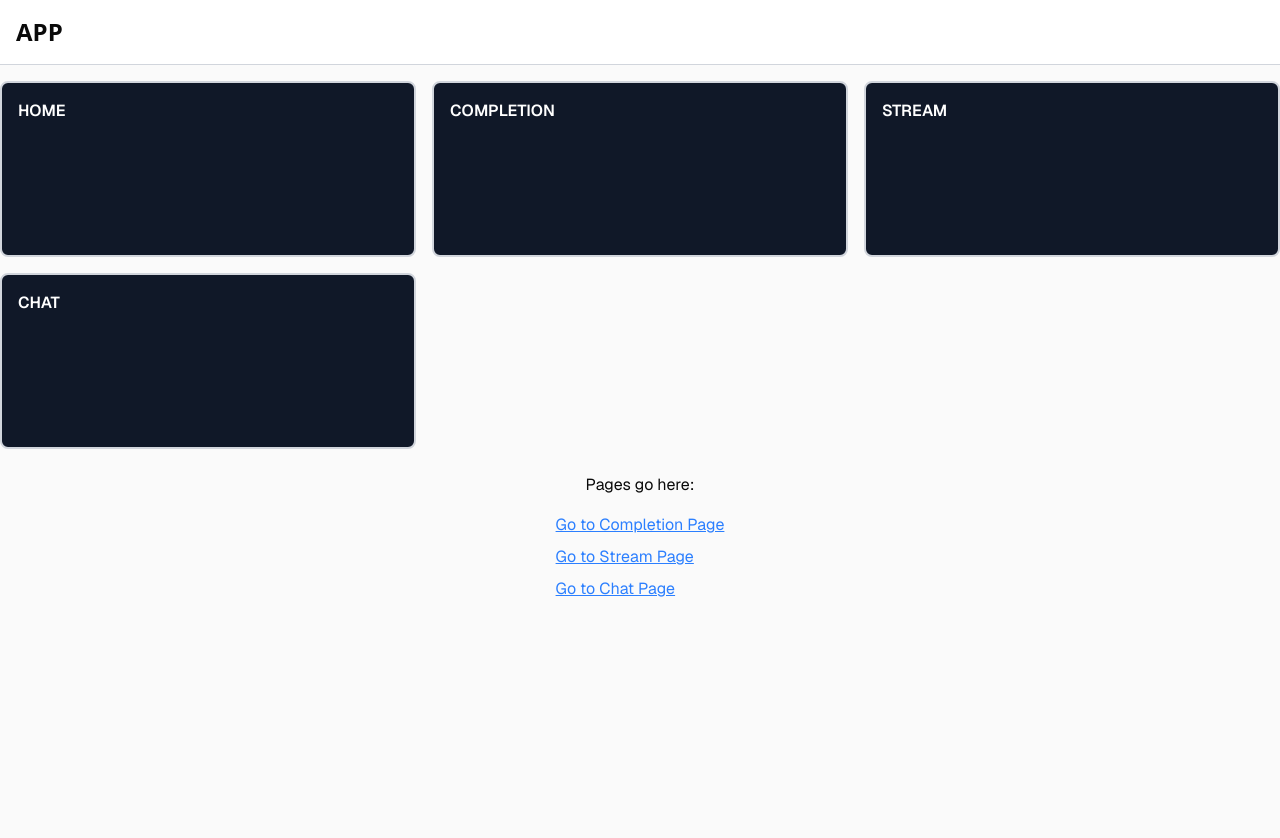
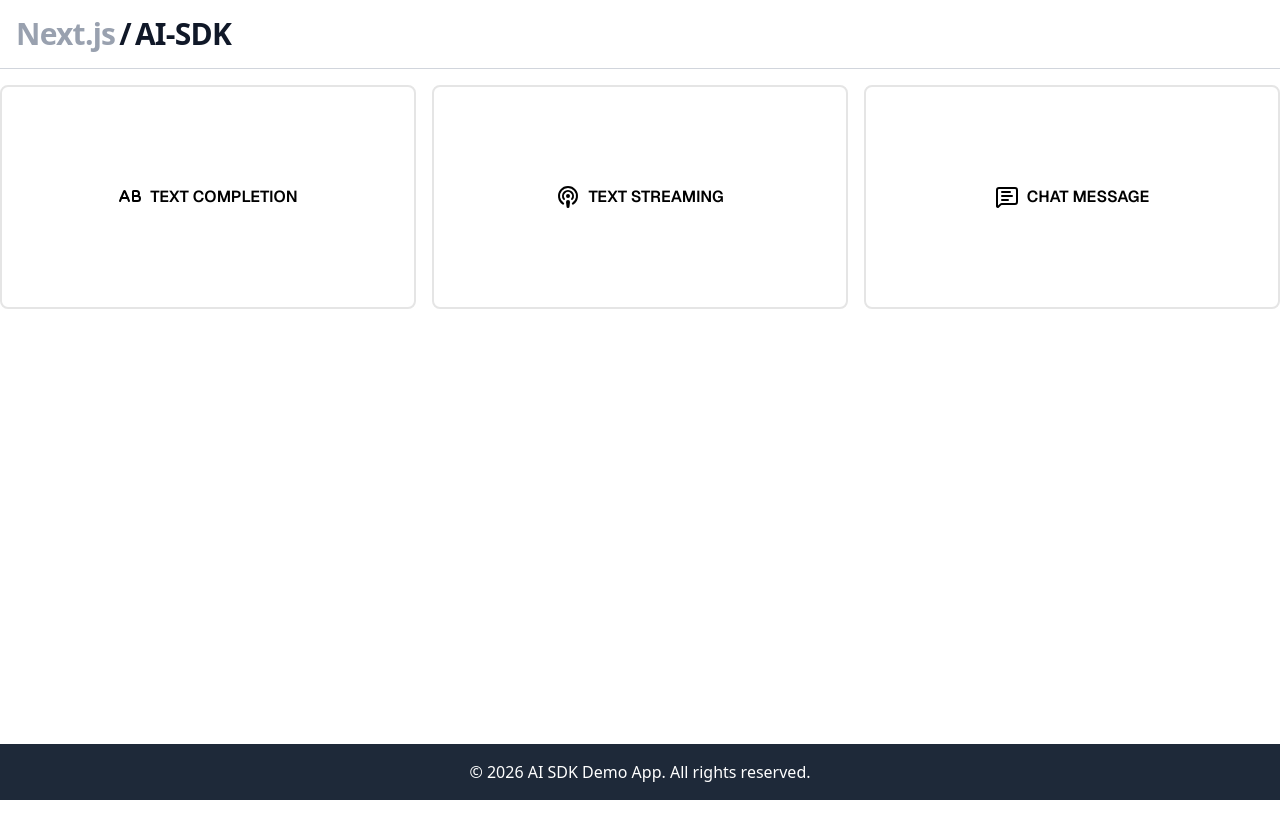
Before and after one commit to Harsh531/vercel-ai-sdk-next-ts, a Next.js app: page / in a window 1280 px wide. Shown: the top 838 px of the page. After the commit the page ends 800 px from the top, so only its background shows below. Built offline with nearby package versions, Linux system fonts and the light colour scheme.

Commit message:
UI enhancement

```diff
--- a/src/app/components/appbar.tsx
+++ /dev/null
@@ -1,17 +0,0 @@
-import Navigations from "./Navigations";
-
-
-export default function AppBar() {
-
-  return (
-    <header className="flex sticky top-0 left-0 z-50 backdrop-blur-sm items-center justify-between border-b border-gray-300 p-4">
-      <div className="flex items-center">
-        <h1 className="text-2xl font-bold">APP</h1>
-      </div>
-      <div className="">
-        <Navigations />
-      </div>
-
-    </header>
-  )
-}
--- a/src/app/layout.tsx
+++ b/src/app/layout.tsx
@@ -1,7 +1,8 @@
 import type { Metadata } from "next";
 import { Geist, Geist_Mono } from "next/font/google";
 import "./globals.css";
-import AppBar from "./components/appbar";
+import AppBar from "../components/appbar";
+import Footer from "@/components/footer";
 
 const geistSans = Geist({
   variable: "--font-geist-sans",
@@ -29,13 +30,15 @@
       <body
         className={`${geistSans.variable} ${geistMono.variable} antialiased`}
       >
-        <div className="flex-1 flex flex-col">
+        <div className="flex-1 flex flex-col min-h-screen overflow-hidden">
           {/* AppBar would go here */}
           <AppBar />
 
-           <div className="flex-1 flex flex-col">
-              {children}
-           </div>
+          <main className="relative flex-1 flex flex-col max-h-[85vh] overflow-hidden">
+            {children}
+          </main>
+
+          <Footer />
         </div>
       </body>
     </html>
--- a/src/app/page.tsx
+++ b/src/app/page.tsx
@@ -1,39 +1,25 @@
+import { CaseUpper, MessageSquareText, Podcast } from "lucide-react";
 import Image from "next/image";
 import Link from "next/link";
 
 export default function Home() {
   return (
-    <div className="flex flex-col gap-2 min-h-screen min-w-full max-w-full items-center justify-center bg-zinc-50 font-sans dark:bg-black">
+    <div className="flex flex-col gap-2 min-h-full min-w-full max-w-full items-center justify-center  font-sans dark:bg-black">
 
+      <div className="flex flex-col flex-1 container max-w-7xl py-4 ">
+        <div className="grid grid-cols-3 gap-4 w-full h-full ">
+          {
+            [{ name: "Text Completion", path: "/ui/completion" , icon : <CaseUpper />}, { name: "Text Streaming", path: "/ui/stream" , icon : <Podcast />}, { name: "Chat Message", path: "/ui/chat", icon : <MessageSquareText /> }].map(pathData => (
+              <div key={pathData.path} className="flex flex-col items-center justify-center h-56 p-4 border-2  rounded-md text-black  transition-all ease-in  hover:border-gray-800 hover:bg-amber-100" >
+                <Link href={pathData.path} className="uppercase font-semibold flex items-center justify-center gap-2 h-full w-full">
+                {pathData.icon}
+                {pathData.name}
+                </Link>
+              </div>
+            ))
+          }
 
-<div className="grid grid-cols-3 gap-4 container max-w-7xl   py-4">
- {
-                    [{ name: "Home", path: "/" }, { name: "Completion", path: "/ui/completion" }, { name: "Stream", path: "/ui/stream" }, { name: "Chat", path: "/ui/chat" }].map(pathData => (
-                        <div key={pathData.path} className="flex flex-col items-center justify-center h-44 p-4 border-2 border-gray-300 rounded-md bg-gray-900 text-white  transition-all ease-in hover:border-4 hover:border-gray-600" >
-                            <Link href={pathData.path} className="uppercase font-semibold hover:underline h-full w-full">{pathData.name}</Link>
-                        </div>
-                    ))
-                }
-
-</div>
-
-
-
-
-      <h2>
-        Pages go here:
-      </h2>
-
-      <div className="flex-1 flex flex-col gap-2 px-4 py-2">
-        <Link href="/ui/completion" className="text-blue-500 underline">
-          Go to Completion Page
-        </Link>
-        <Link href="/ui/stream" className="text-blue-500 underline">
-          Go to Stream Page
-        </Link>
-        <Link href="/ui/chat" className="text-blue-500 underline">
-          Go to Chat Page
-          </Link>
+        </div>
       </div>
 
     </div>
--- a/src/app/ui/chat/page.tsx
+++ b/src/app/ui/chat/page.tsx
@@ -2,6 +2,7 @@
 "use client";
 
 import { useChat } from "@ai-sdk/react";
+import { Bot, User } from "lucide-react";
 import React, { useState } from "react";
 
 export default function ChatPage() {
@@ -15,22 +16,46 @@
     }
 
     return (
-        <div className="flex flex-col w-full max-w-md py-24 mx-auto stretch">
+        <div className="flex flex-1 px-4 py-4 relative overflow-hidden">
+            <div className="flex flex-col rounded-sm w-full border  mx-auto  relative  container overflow-y-auto ">
+
+
+                <div className="flex-1 flex flex-col max-h-[470vh] overflow-hidden">
+
+                    <div className="flex p-4 border-b  border-gray-300">
+                        <h2 className="text-lg font-semibold">Chat Message</h2>
+                    </div>
+                    <div className="flex flex-col min-h-[87%] h-fit overflow-y-auto w-full   mx-auto stretch relative  ">
                         {error && (
                             <div className="text-red-500 mb-4">{error.message}</div>
                         )}
 
+
+                        {(status === "submitted" || status === "streaming") && (
+                            <div className="mb-4 p-4">
+                                <div className="flex items-center gap-2">
+                                    <div className="animate-spin rounded-full h-4 w-4 border-b-2 border-blue-400"></div>
+                                </div>
+                            </div>
+                        )}
+
+
                         {/* message area */}
-            {messages?.map((message) => {
+                        {messages?.length === 0 ? (
+                            <div>
+                                <p className="text-center text-gray-500 mt-4">No messages yet. Start the conversation!</p>
+                            </div>
+                        ) :
+                            messages?.map((message) => {
                                 return (
-                    <div key={message.id} className="mb-4">
-                        <div className="font-semibold">{message.role === "user" ? "You" : message.role === "assistant" ? "AI" : "Unknown"}</div>
+                                    <div key={message.id} className={`mb-4 px-4 py-2  rounded ${message.role === "user" ? "border" : "bg-gray-100"}`}>
+                                        <div className="font-bold border p-1 rounded-sm w-fit">{message.role === "user" ? <User /> : message.role === "assistant" ? <Bot /> : "Unknown"}</div>
                                         {
                                             message.parts.map((part, index) => {
                                                 switch (part.type) {
                                                     case "text": {
                                                         return (
-                                            <div key={`${message.id}-${index}`} className="whitespace-pre-wrap">
+                                                            <div key={`${message.id}-${index}`} className="whitespace-pre-wrap px-4">
                                                                 {part.text}
                                                             </div>
                                                         )
@@ -45,16 +70,10 @@
                                 )
 
                             })}
-
-            {(status === "submitted" || status === "streaming") && (
-                <div className="mb-4">
-                    <div className="flex items-center gap-2">
-                        <div className="animate-spin rounded-full h-4 w-4 border-b-2 border-blue-400"></div>
                     </div>
                 </div>
-            )}
 
-            <form onSubmit={handleSubmit} className="fixed bottom-0 w-full max-w-md left-0 right-0 p-4 mx-auto bg-zinc-50 ">
+                <form onSubmit={handleSubmit} className="   w-full  p-4 mx-auto bg-zinc-50 ">
                     <div className="flex items-center gap-2">
                         <input type="text" placeholder="Hi, how can I help you?" className="flex-1 px-2 py-1 border border-gray-300 rounded"
                             value={input}
@@ -72,5 +91,6 @@
                     </div>
                 </form>
             </div>
+        </div>
     )
 }
--- a/src/app/ui/completion/page.tsx
+++ b/src/app/ui/completion/page.tsx
@@ -47,7 +47,7 @@
                 <div className="flex-1 flex flex-col max-h-[470vh] overflow-hidden">
 
                     <div className="flex p-4 border-b  border-gray-300">
-                        <h2 className="text-lg font-semibold">Generate Text</h2>
+                        <h2 className="text-lg font-semibold">Text Completion</h2>
                     </div>
 
                     <div className='flex-1 flex flex-col overflow-y-auto  bg-gray-50'>
--- a/src/app/ui/stream/page.tsx
+++ b/src/app/ui/stream/page.tsx
@@ -11,7 +11,7 @@
 }
 
 export default function StreamPage() {
-    const { input, setInput, handleInputChange, handleSubmit, completion, isLoading, error } = useCompletion({
+    const { input, setInput, handleInputChange, handleSubmit, completion, isLoading, error, stop } = useCompletion({
         api: "/api/stream",
     });
 
@@ -52,7 +52,10 @@
                         value={input}
                         onChange={handleInputChange}
                     />
-                    <button type="submit" disabled={isLoading} className="bg-blue-500 text-white px-4 py-2 rounded">Send</button>
+
+                    <button type="submit" disabled={isLoading} className="bg-blue-500 text-white px-4 py-2 rounded disabled:bg-blue-200">Send</button>
+                    <button disabled={!isLoading} onClick={stop} className="bg-red-500 text-white px-4 py-2 rounded disabled:bg-red-200">Stop</button>
+
                 </form>
             </div>
 
--- a/src/app/components/Navigations.tsx
+++ b/src/components/Navigations.tsx
@@ -10,7 +10,7 @@
     return (
         <div className="flex items-center gap-4 flex-1" style={{ display: pathName === "/" ? "none" : "flex" }}>
 
-            <div className="flex-1 flex  gap-2 px-4 py-2">
+            <div className="flex-1 flex  gap-2 px-4 py-0">
                 {
                     [{ name: "Home", path: "/" }, { name: "Completion", path: "/ui/completion" }, { name: "Stream", path: "/ui/stream" }, { name: "Chat", path: "/ui/chat" }].map(pathData => (
                         <Button key={pathData.path} variant={pathName === pathData.path ? "default" : "outline"} asChild>
--- /dev/null
+++ b/src/components/appbar.tsx
@@ -0,0 +1,29 @@
+import Navigations from "./Navigations";
+
+
+export default function AppBar() {
+
+  return (
+    <header className="flex sticky top-0 left-0 z-50 backdrop-blur-sm items-center justify-between border-b border-gray-300 p-4">
+
+      <div className="flex items-center">
+        <h1 className="flex items-center gap-0 text-3xl font-bold tracking-tight text-gray-900 dark:text-gray-100">
+          <span className=" text-gray-400  dark:text-primary-400">
+            Next.js
+          </span>
+          <span className="px-1 text-accent-600 dark:text-accent-400">
+            /
+          </span>
+          <span className=" dark:text-primary-400">
+            AI-SDK
+          </span>
+        </h1>
+      </div>
+
+      <div className="">
+        <Navigations />
+      </div>
+
+    </header>
+  )
+}
--- /dev/null
+++ b/src/components/footer.tsx
@@ -0,0 +1,13 @@
+
+
+export default function Footer() {
+    const year = new Date().getFullYear();
+
+    return (
+        <div className="bg-gray-800 text-white py-4 px-6 relative ">
+            <div className="container mx-auto">
+                <p className="text-center">© {year} AI SDK Demo App. All rights reserved.</p>
+            </div>
+        </div>
+    )
+}
```
Also changed, not shown: 1 other file (tests, documents, lock files or other folders). Lines whose indentation alone changed are shown as unchanged.
